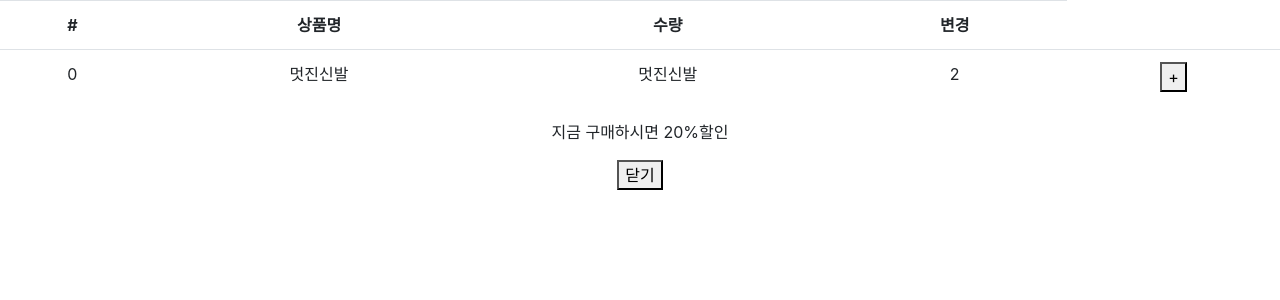
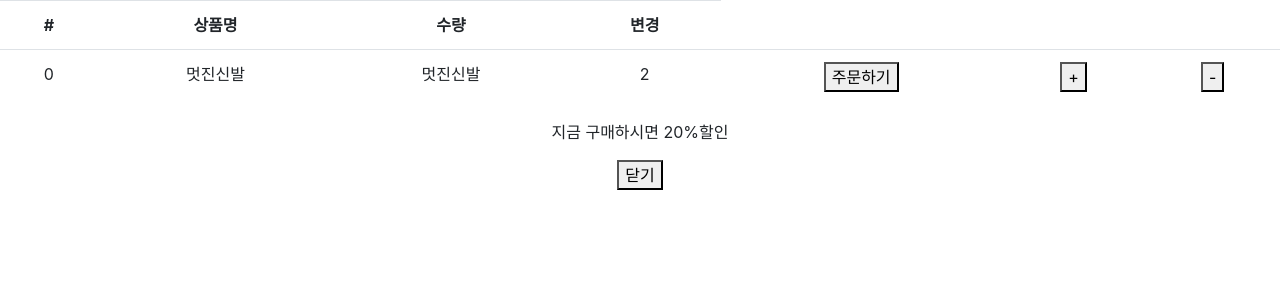
Before and after one commit to yejinleee/TIL_React, a React (Create React App) app in the folder blog/: page /cart in a window 1280 px wide. Shown: the top 300 px of the page. Built offline with nearby package versions, Linux system fonts and the light colour scheme.

Commit message:
redux데이터수정하기

```diff
--- a/blog/src/App.js
+++ b/blog/src/App.js
@@ -13,6 +13,7 @@ import Cart from './Cart.js';
 function App() {
   let [shoes, shoes변경] = useState(shoesData);
 
+  let a=1;
   return (
     <div className="App">
       <Routes>
@@ -20,7 +21,7 @@ function App() {
         <Route path="/detail/:id" element={<Detail shoes={shoes}/>}></Route>
         <Route path="/home" element={<Home />}></Route>
         <Route path="/about" element={<About />}></Route>
-        <Route path="/cart" element={<Cart />}></Route>
+        <Route path="/cart" element={<Cart a={a}/>}></Route>
     </Routes>
     </div>
   );
--- a/blog/src/Cart.js
+++ b/blog/src/Cart.js
@@ -3,6 +3,7 @@ import {Table} from 'react-bootstrap';
 import {connect} from 'react-redux';
 
 function Cart(props){
+  console.log("CART 프롭스",props);
   function 알람닫기(){
     return( ()=> { props.dispatch({type:'알람닫기'})})
   }
@@ -23,7 +24,10 @@ function Cart(props){
                             <td>{n.name}</td>
                             <td>{n.name}</td>
                             <td>{n.quan}</td>
+                            <td><button onClick={()=>{
+                              props.dispatch({type: '항목추가', payload: {id:2, name:'새로운상품',quan:1}}) }}> 주문하기 </button></td>
                             <td><button onClick={()=>{ props.dispatch({type: '수량증가'}) }}> + </button></td>
+                            <td><button onClick={()=>{ props.dispatch({type: '수량감소'}) }}> - </button></td>
                         </tr>
                     )
                 })}
@@ -44,7 +48,7 @@ function stateToProps(state){
   }
 }
 
-  export default connect(stateToProps)(Cart);
+export default connect(stateToProps)(Cart);
 
 
 
--- a/blog/src/index.js
+++ b/blog/src/index.js
@@ -1,4 +1,4 @@
-import React from 'react';
+import React, { useReducer } from 'react';
 import ReactDOM from 'react-dom';
 import './index.css';
 import App from './App';
@@ -9,11 +9,19 @@ import { combineReducers, createStore } from 'redux';
 
 let 초기값 = [{id : 0, name : '멋진신발', quan : 2}];
 function reducer(state = 초기값, 액션){
-  if (액션.type === '수량증가') {
+  if (액션.type === '항목추가'){
+    let copy = [...state];
+    copy.push(액션.payload);
+    return copy
+  } else  if (액션.type === '수량증가') {
     let copy = [...state];
     copy[0].quan++;
     return copy
-  } else {
+  } else  if (액션.type === '수량감소') {
+    let copy = [...state];
+    copy[0].quan--;
+    return copy
+  }else {
     return state
   }
 }
```
Also changed, not shown: 1 other file (tests, documents, lock files or other folders).
